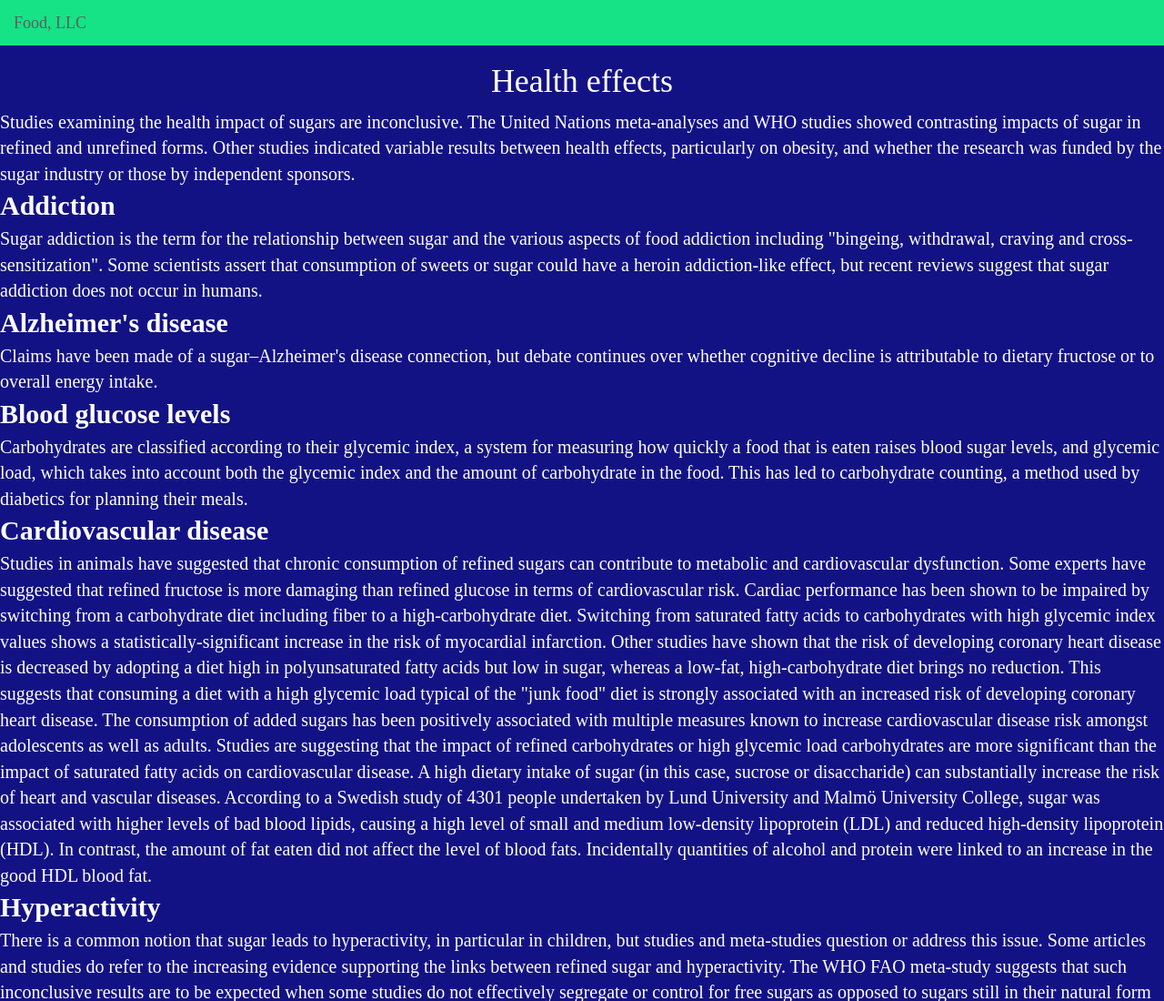
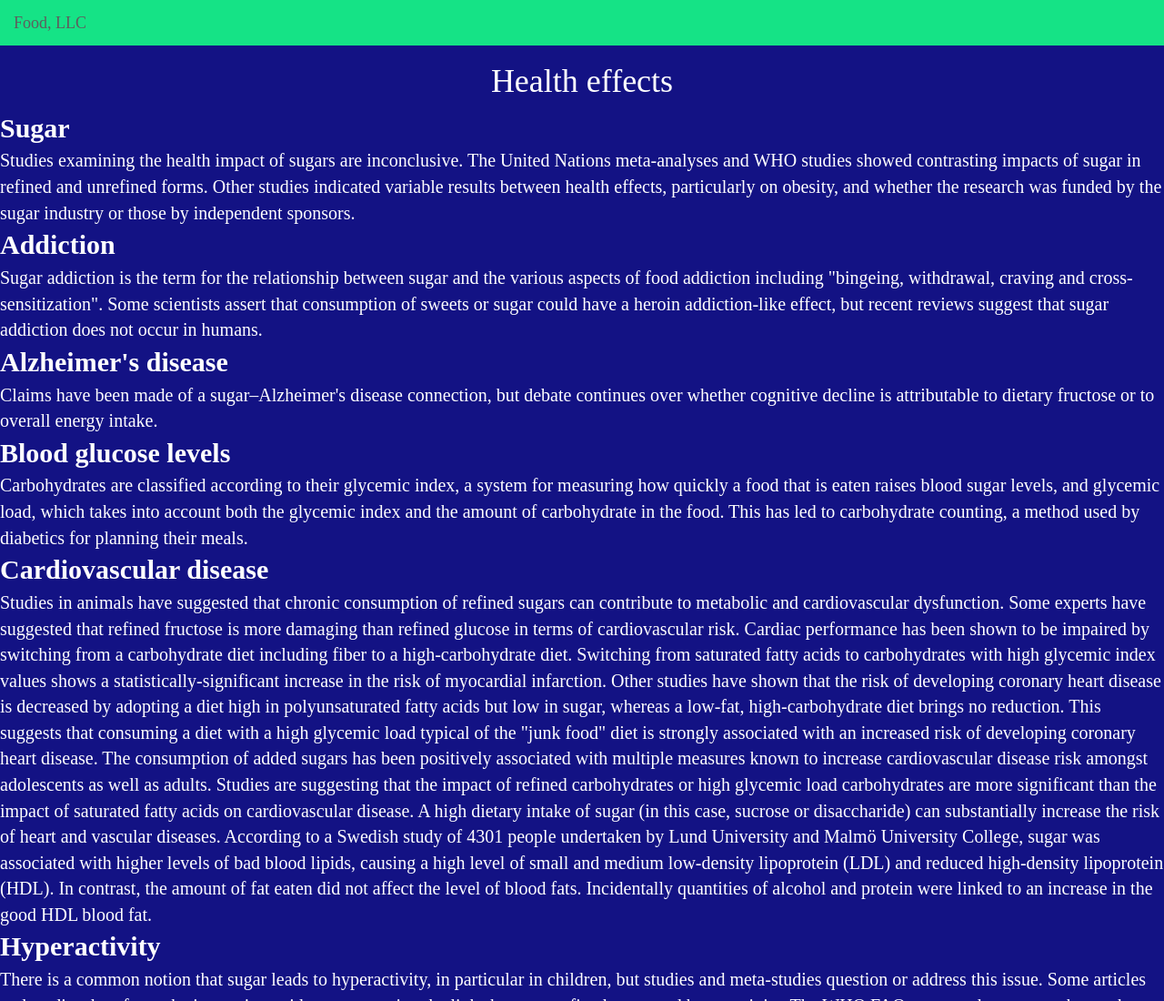
Before and after one commit to edu1312/Web-Coursera, a plain HTML site: page modulo3/index.html in a window 1280 px wide. Shown: the top 1100 px of the page at 91% size. Drawn offline with Linux system fonts and the light colour scheme.

Commit message:
nuevo titulo

```diff
--- a/modulo3/index.html
+++ b/modulo3/index.html
@@ -22,8 +22,9 @@
 
   <!-- Termina el nav, empieza el texto -->
 
+
   <h1 class="text-center">Health effects</h1>
-  <section>Studies examining the health impact of sugars are inconclusive. The United Nations meta-analyses and WHO studies showed contrasting impacts of sugar in refined and unrefined forms. Other studies indicated variable results between health effects, particularly on obesity, and whether the research was funded by the sugar industry or those by independent sponsors.
+  <section><div>Sugar</div> Studies examining the health impact of sugars are inconclusive. The United Nations meta-analyses and WHO studies showed contrasting impacts of sugar in refined and unrefined forms. Other studies indicated variable results between health effects, particularly on obesity, and whether the research was funded by the sugar industry or those by independent sponsors.
   </section>
 
   <section><div>Addiction</div>
```
